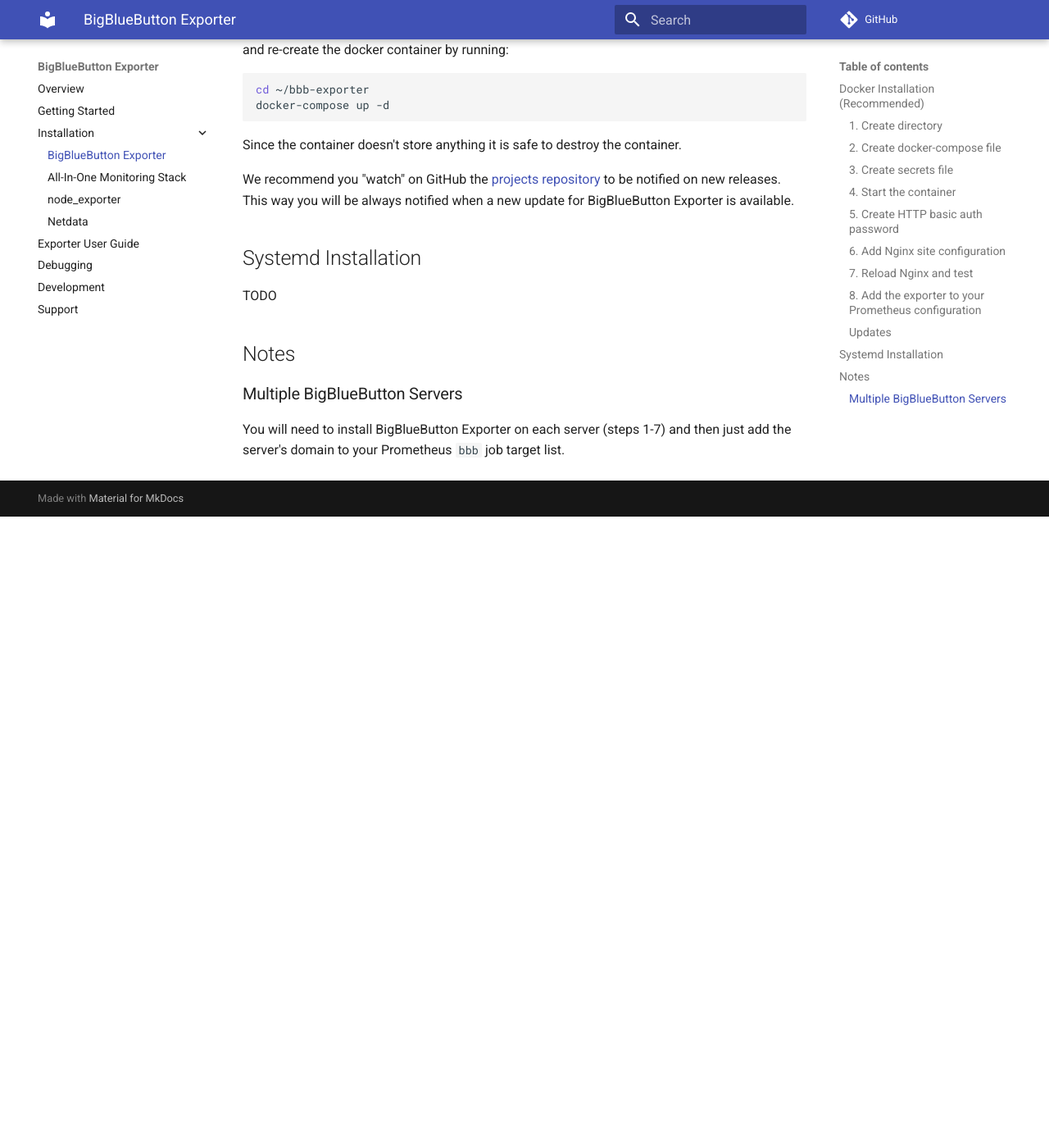
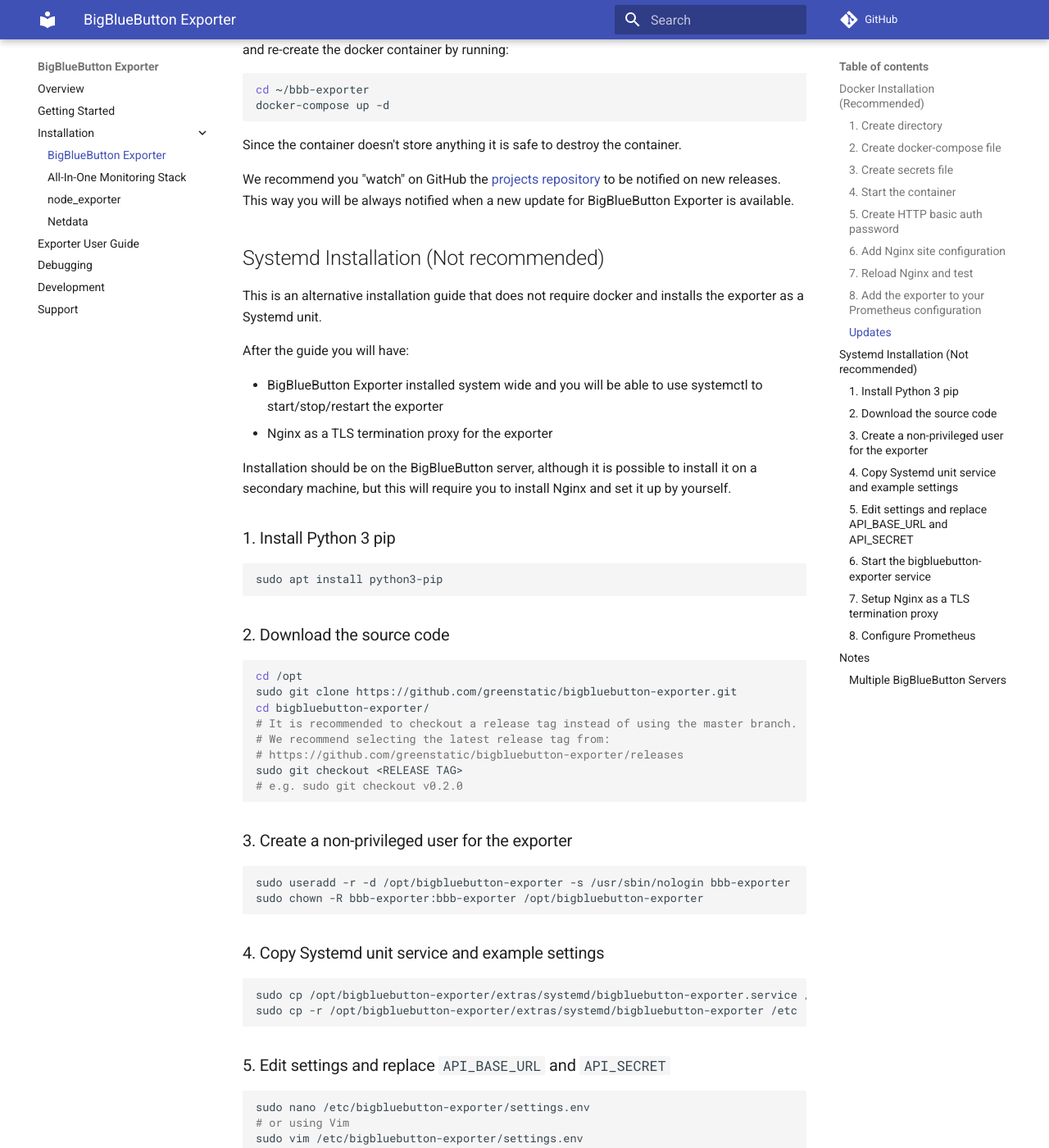
Before and after one commit to greenstatic/bigbluebutton-exporter, an MkDocs documentation site: the page built from docs/installation/bigbluebutton_exporter.md, in a window 1280 px wide and 1400 px high, scrolled down 3467 px. Shown: the whole window at 82% size. Built offline with MkDocs 1.6.1 and Material for MkDocs 9.7.7, drawn with Linux system fonts in a browser that asks for light colours; comment, search, counter and statistics services are not loaded; before the commit the page ends 4097 px from its top, so only the background shows below that; some of the changed text lies outside the part shown.

Commit message:
add systemd installation instructions

````diff
--- a/docs/getting-started.md
+++ b/docs/getting-started.md
@@ -6,14 +6,14 @@
 | --- | --- | --- | --- |
 | [Docker installation](./installation/bigbluebutton_exporter.md#docker-installation-recommended) (recommended) | multiple | ✅ | ✅ |
 | [All-In-One Monitoring Stack installation](./installation/all_in_one_monitoring_stack.md) | 1 | ❌ | ✅ |
-| [Systemd installation](./installation/bigbluebutton_exporter.md#systemd-installation) | multiple | ✅ | ❌ |
+| [Systemd installation](./installation/bigbluebutton_exporter.md#systemd-installation-not-recommended) (not recommended) | multiple | ✅ | ❌ |
 
 If you choose the Docker or Systemd installation type you will have the choice of choosing between node_exporter
 (recommended) and Netdata for server resource utilization metrics.
 The metrics that will be collected from one of these two tools will be used together with BigBlueButton exporter metrics
 in the _Server Instance_ Grafana dashboards.
 
-[node_exporter installation instructions](./installation/netdata.md)
+[node_exporter installation instructions](./installation/node_exporter.md)
 
 [Netdata installation instructions](./installation/netdata.md)
 
--- a/docs/installation/bigbluebutton_exporter.md
+++ b/docs/installation/bigbluebutton_exporter.md
@@ -145,12 +145,68 @@
 on new releases.
 This way you will be always notified when a new update for BigBlueButton Exporter is available.
 
-## Systemd Installation
+## Systemd Installation (Not recommended)
+This is an alternative installation guide that does not require docker and installs the exporter as a Systemd unit.
 
-TODO
+After the guide you will have:
 
+* BigBlueButton Exporter installed system wide and you will be able to use systemctl to
+start/stop/restart the exporter
+* Nginx as a TLS termination proxy for the exporter
+
+Installation should be on the BigBlueButton server, although it is possible to install it on a secondary machine, but
+this will require you to install Nginx and set it up by yourself.
+
+### 1. Install Python 3 pip
+```shell
+sudo apt install python3-pip
+```
+
+### 2. Download the source code
+```shell
+cd /opt
+sudo git clone https://github.com/greenstatic/bigbluebutton-exporter.git
+cd bigbluebutton-exporter/
+# It is recommended to checkout a release tag instead of using the master branch.
+# We recommend selecting the latest release tag from:
+# https://github.com/greenstatic/bigbluebutton-exporter/releases
+sudo git checkout <RELEASE TAG>
+# e.g. sudo git checkout v0.2.0
+```
+
+### 3. Create a non-privileged user for the exporter
+```shell
+sudo useradd -r -d /opt/bigbluebutton-exporter -s /usr/sbin/nologin bbb-exporter
+sudo chown -R bbb-exporter:bbb-exporter /opt/bigbluebutton-exporter
+```
+
+### 4. Copy Systemd unit service and example settings
+```shell
+sudo cp /opt/bigbluebutton-exporter/extras/systemd/bigbluebutton-exporter.service /lib/systemd/system/
+sudo cp -r /opt/bigbluebutton-exporter/extras/systemd/bigbluebutton-exporter /etc
+```
+
+### 5. Edit settings and replace `API_BASE_URL` and `API_SECRET`
+```shell
+sudo nano /etc/bigbluebutton-exporter/settings.env
+# or using Vim
+sudo vim /etc/bigbluebutton-exporter/settings.env
+```
+
+### 6. Start the bigbluebutton-exporter service
+```shell
+sudo systemctl start bigbluebutton-exporter
+# optional - enable exporter to autostart when booting host
+sudo systemctl enable bigbluebutton-exporter
+```
+
+### 7. Setup Nginx as a TLS termination proxy
+Follow [steps 5 - 7](#5-create-http-basic-auth-password) from the Docker installation instructions.
+
+### 8. Configure Prometheus
+Follow [step 8](#8-add-the-exporter-to-your-prometheus-configuration) from the Docker installation instructions.
 
 ## Notes
 ### Multiple BigBlueButton Servers
-You will need to install BigBlueButton Exporter on each server (steps 1-7) and then just add the server's domain to your
+You will need to install BigBlueButton Exporter on each server and then just add the server's domain to your
 Prometheus `bbb` job target list.
````
Also changed, not shown: 4 other files.
